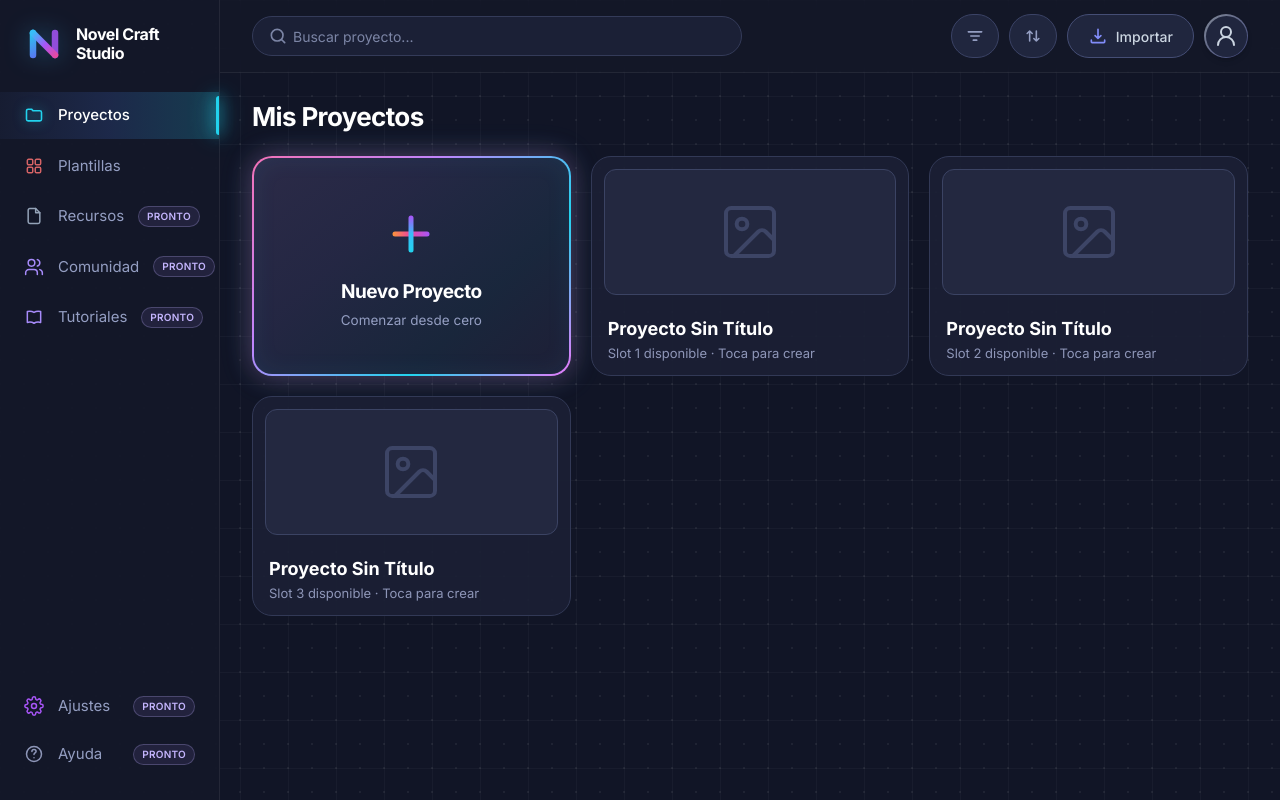
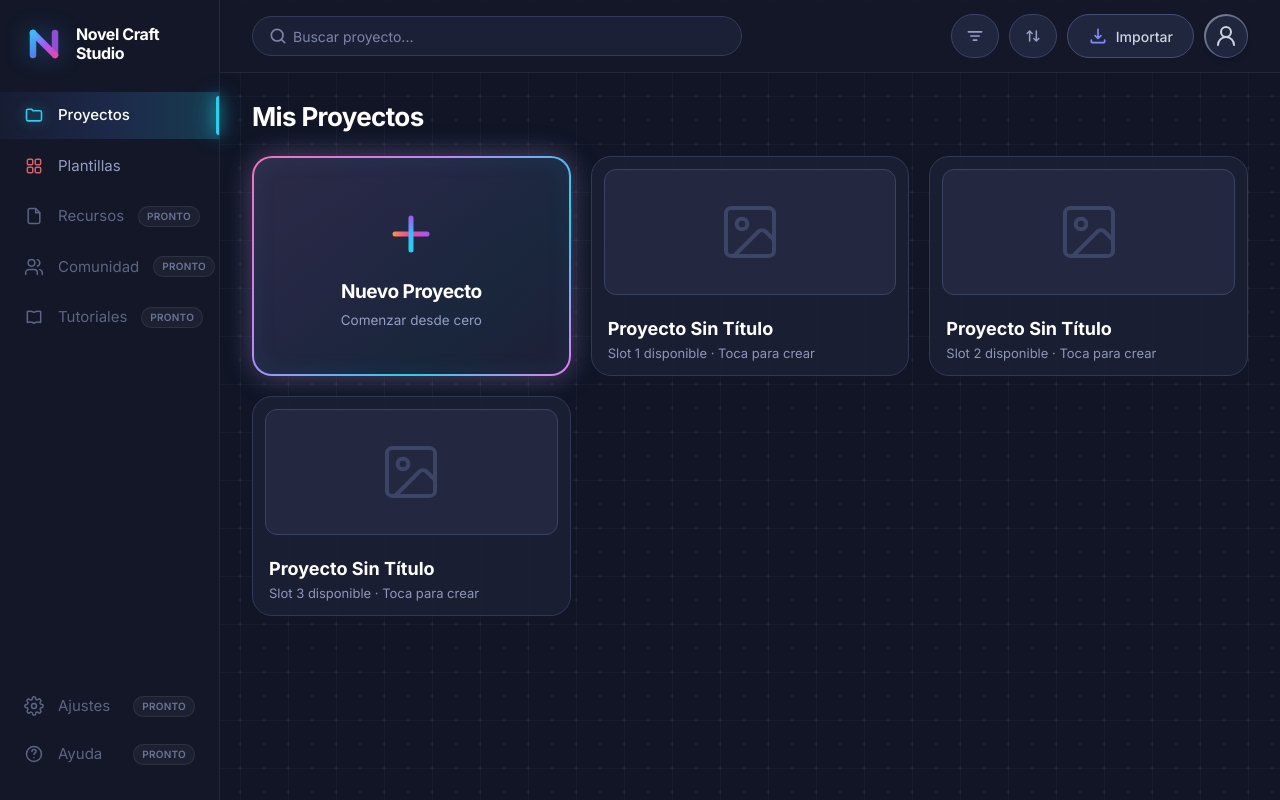
Before and after one commit to LuisAlejandro544/Me-proyecto-, a Svelte app: page / in a window 1280 px wide. Built offline with nearby package versions, Linux system fonts and the light colour scheme.

Commit message:
Secciones futuras deshabilitadas y en gris en el menú

```diff
--- a/src/components/MainMenu.svelte
+++ b/src/components/MainMenu.svelte
@@ -263,10 +263,6 @@
     rd.onerror = () => { error = 'No se pudo leer el archivo.'; };
     rd.readAsText(f);
   }
-
-  function soon(section: string) {
-    flashNotice(`«${section}» vive dentro del editor · Próximamente aquí`);
-  }
 </script>
 
 <!-- Dashboard inicial estilo Novel Craft Studio -->
@@ -275,7 +271,7 @@
     <!-- Sidebar Izquierda -->
     <aside class="hidden md:flex flex-col w-[220px] shrink-0 border-r border-white/[0.07] bg-[#141829]/95 py-6">
       {#snippet proximoBadge()}
-        <span title="Próximamente" class="ml-auto shrink-0 rounded-full border border-[#c4b5fd]/25 bg-[#a78bfa]/10 px-2 py-0.5 text-[10px] font-semibold uppercase tracking-wide text-[#c4b5fd]">Pronto</span>
+        <span title="Próximamente" class="ml-auto shrink-0 rounded-full border border-white/[0.08] bg-white/[0.04] px-2 py-0.5 text-[10px] font-semibold uppercase tracking-wide text-[#6b7398]">Pronto</span>
       {/snippet}
       <!-- Logo Novel Craft Studio -->
       <div class="flex items-center gap-3 px-6 mb-7">
@@ -338,8 +334,8 @@
           <span>Plantillas</span>
         </button>
 
-        <button on:click={() => soon('Recursos')} class="flex items-center gap-3.5 px-6 py-3 text-left text-[#949ec2] hover:text-white hover:bg-white/[0.03] transition min-h-[46px]">
-          <svg class="w-5 h-5 shrink-0 text-[#94a3b8]" fill="none" stroke="currentColor" stroke-width="1.8" viewBox="0 0 24 24">
+        <button disabled title="Próximamente" class="flex items-center gap-3.5 px-6 py-3 text-left text-[#5c6584] cursor-not-allowed min-h-[46px]">
+          <svg class="w-5 h-5 shrink-0 text-[#5c6584]" fill="none" stroke="currentColor" stroke-width="1.8" viewBox="0 0 24 24">
             <path stroke-linecap="round" stroke-linejoin="round" d="M14 3H7a2 2 0 00-2 2v14a2 2 0 002 2h10a2 2 0 002-2V8l-5-5z" />
             <path stroke-linecap="round" stroke-linejoin="round" d="M14 3v5h5" />
           </svg>
@@ -347,9 +343,9 @@
           {@render proximoBadge()}
         </button>
 
-        <button on:click={() => soon('Comunidad')} class="flex items-center gap-3.5 px-6 py-3 text-left text-[#949ec2] hover:text-white hover:bg-white/[0.03] transition min-h-[46px]">
+        <button disabled title="Próximamente" class="flex items-center gap-3.5 px-6 py-3 text-left text-[#5c6584] cursor-not-allowed min-h-[46px]">
           <!-- Icono oficial users de Lucide (lucide.dev · ISC) -->
-          <svg class="w-5 h-5 shrink-0 text-[#a78bfa]" fill="none" stroke="currentColor" stroke-width="1.8" stroke-linecap="round" stroke-linejoin="round" viewBox="0 0 24 24" aria-hidden="true">
+          <svg class="w-5 h-5 shrink-0 text-[#5c6584]" fill="none" stroke="currentColor" stroke-width="1.8" stroke-linecap="round" stroke-linejoin="round" viewBox="0 0 24 24" aria-hidden="true">
             <path d="M16 21v-2a4 4 0 0 0-4-4H6a4 4 0 0 0-4 4v2" />
             <circle cx="9" cy="7" r="4" />
             <path d="M22 21v-2a4 4 0 0 0-3-3.87" />
@@ -359,8 +355,8 @@
           {@render proximoBadge()}
         </button>
 
-        <button on:click={() => soon('Tutoriales')} class="flex items-center gap-3.5 px-6 py-3 text-left text-[#949ec2] hover:text-white hover:bg-white/[0.03] transition min-h-[46px]">
-          <svg class="w-5 h-5 shrink-0 text-[#a78bfa]" fill="none" stroke="currentColor" stroke-width="1.8" viewBox="0 0 24 24">
+        <button disabled title="Próximamente" class="flex items-center gap-3.5 px-6 py-3 text-left text-[#5c6584] cursor-not-allowed min-h-[46px]">
+          <svg class="w-5 h-5 shrink-0 text-[#5c6584]" fill="none" stroke="currentColor" stroke-width="1.8" viewBox="0 0 24 24">
             <path stroke-linecap="round" stroke-linejoin="round" d="M12 6.5c-2.2-1.4-5.2-1.8-8-1v13c2.8-.8 5.8-.4 8 1 2.2-1.4 5.2-1.8 8-1v-13c-2.8-.8-5.8-.4-8 1z" />
           </svg>
           <span>Tutoriales</span>
@@ -370,8 +366,8 @@
 
       <!-- Parte inferior del Sidebar -->
       <div class="mt-auto flex flex-col gap-1 pt-6 text-[15px]">
-        <button on:click={() => soon('Ajustes')} class="flex items-center gap-3.5 px-6 py-2.5 text-left text-[#949ec2] hover:text-white hover:bg-white/[0.03] transition min-h-[44px]">
-          <svg class="w-5 h-5 shrink-0 text-[#a855f7]" fill="none" stroke="currentColor" stroke-width="1.8" viewBox="0 0 24 24">
+        <button disabled title="Próximamente" class="flex items-center gap-3.5 px-6 py-2.5 text-left text-[#5c6584] cursor-not-allowed min-h-[44px]">
+          <svg class="w-5 h-5 shrink-0 text-[#5c6584]" fill="none" stroke="currentColor" stroke-width="1.8" viewBox="0 0 24 24">
             <circle cx="12" cy="12" r="3" />
             <path stroke-linecap="round" stroke-linejoin="round" d="M19.4 15a1.65 1.65 0 00.33 1.82l.06.06a2 2 0 01-2.83 2.83l-.06-.06a1.65 1.65 0 00-1.82-.33 1.65 1.65 0 00-1 1.51V21a2 2 0 01-4 0v-.09A1.65 1.65 0 009 19.4a1.65 1.65 0 00-1.82.33l-.06.06a2 2 0 01-2.83-2.83l.06-.06a1.65 1.65 0 00.33-1.82 1.65 1.65 0 00-1.51-1H3a2 2 0 010-4h.09A1.65 1.65 0 004.6 9a1.65 1.65 0 00-.33-1.82l-.06-.06a2 2 0 012.83-2.83l.06.06a1.65 1.65 0 001.82.33H9a1.65 1.65 0 001-1.51V3a2 2 0 014 0v.09a1.65 1.65 0 001 1.51 1.65 1.65 0 001.82-.33l.06-.06a2 2 0 012.83 2.83l-.06.06a1.65 1.65 0 00-.33 1.82V9c.26.6.77 1.02 1.51 1H21a2 2 0 010 4h-.09a1.65 1.65 0 00-1.51 1z" />
           </svg>
@@ -379,8 +375,8 @@
           {@render proximoBadge()}
         </button>
 
-        <button on:click={() => soon('Ayuda')} class="flex items-center gap-3.5 px-6 py-2.5 text-left text-[#949ec2] hover:text-white hover:bg-white/[0.03] transition min-h-[44px]">
-          <svg class="w-5 h-5 shrink-0 text-[#8e96b8]" fill="none" stroke="currentColor" stroke-width="1.8" viewBox="0 0 24 24">
+        <button disabled title="Próximamente" class="flex items-center gap-3.5 px-6 py-2.5 text-left text-[#5c6584] cursor-not-allowed min-h-[44px]">
+          <svg class="w-5 h-5 shrink-0 text-[#5c6584]" fill="none" stroke="currentColor" stroke-width="1.8" viewBox="0 0 24 24">
             <circle cx="12" cy="12" r="9" />
             <path stroke-linecap="round" stroke-linejoin="round" d="M9.5 9a2.5 2.5 0 015 0c0 1.5-2.5 2-2.5 3.5M12 16.5h.01" />
           </svg>
```
Also changed, not shown: 1 other file (tests, documents, lock files or other folders).
